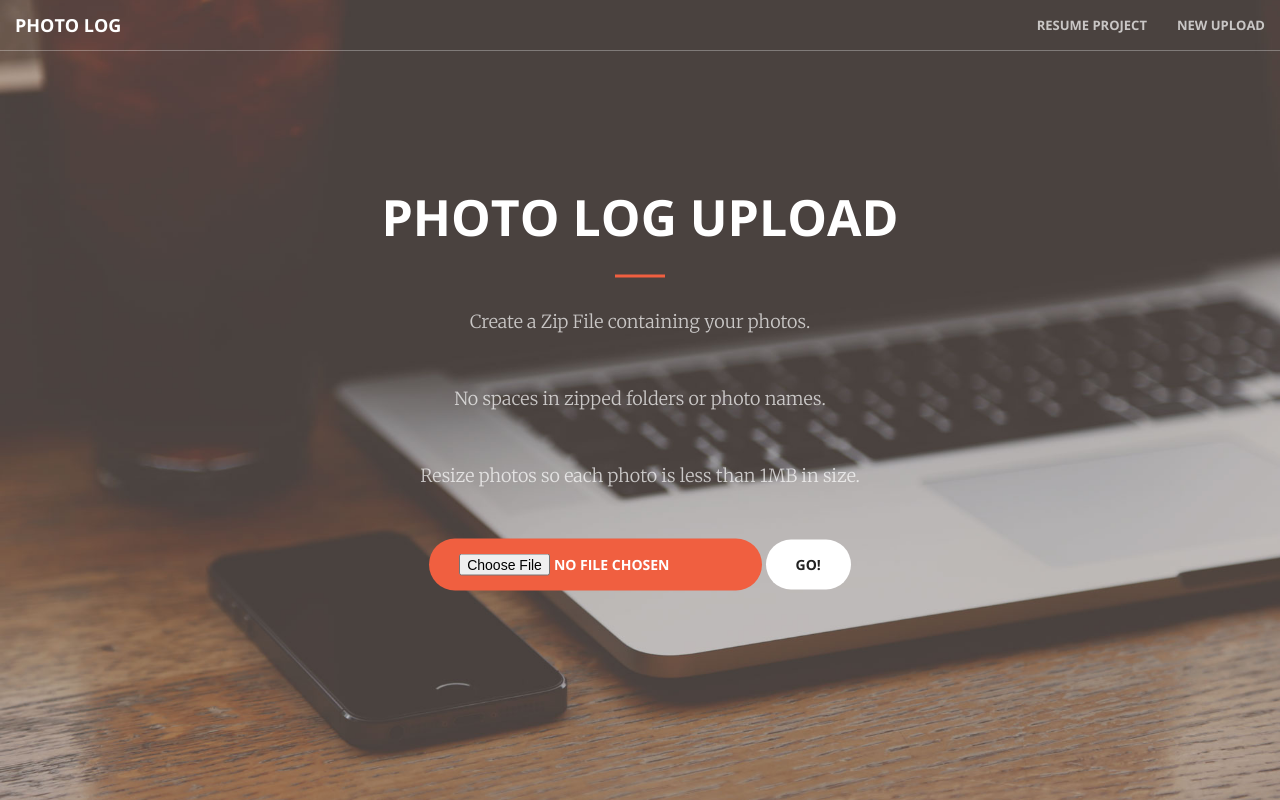
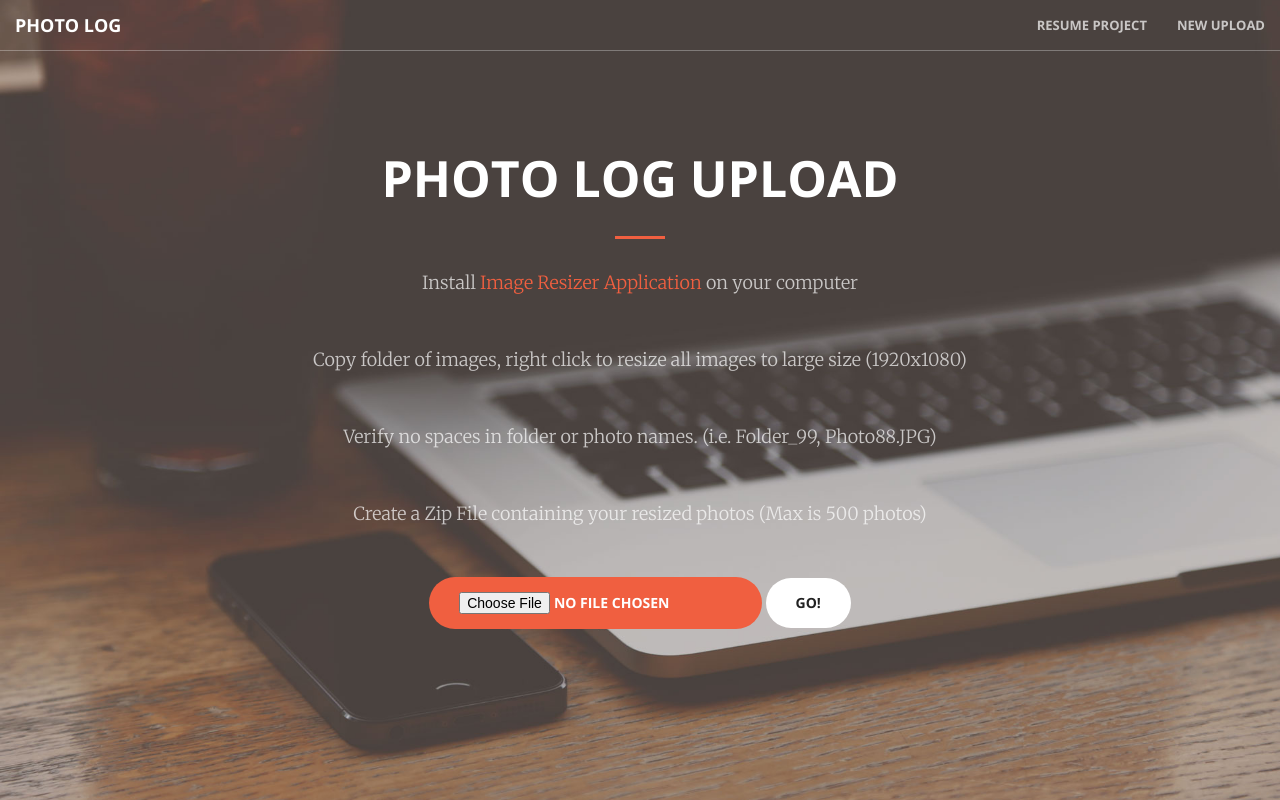
Before and after one commit to lyncas/photolog, a Django app: page / in a window 1280 px wide. Run offline with Django 3.2, Linux system fonts and the light colour scheme; parts of the project's set-up code (start-up, migrations or seed data) failed here and were passed over; some libraries are stand-ins or nearby versions.

Commit message:
added more instructions for landing page

```diff
--- a/photoreport/photoreport/settings.py
+++ b/photoreport/photoreport/settings.py
@@ -25,7 +25,7 @@ SECRET_KEY = '3zha(%p%1xi=*u*n6ckt+fa+0c047+6)*n@9v6vq8st0c*8wsl'
 # SECURITY WARNING: don't run with debug turned on in production!
 DEBUG = True
 
-ALLOWED_HOSTS = []
+ALLOWED_HOSTS = ['localhost', '10.1.1.25', '10.1.1.130', '10.1.1.137', 'photos.pronetgroup.com']
 
 
 # Application definition
--- a/photoreport/templates/landing.html
+++ b/photoreport/templates/landing.html
@@ -9,9 +9,10 @@
             <div class="header-content-inner">
                 <h1 id="homeHeading">Photo Log Upload</h1>
                 <hr>
-                <p>Create a Zip File containing your photos. </p>
-                <p>No spaces in zipped folders or photo names.</p>
-		<p>Resize photos so each photo is less than 1MB in size.</p>
+		<p>Install <a target="_blank" href="http://www.bricelam.net/ImageResizer">Image Resizer Application</a> on your computer</p>
+		<p>Copy folder of images, right click to resize all images to large size (1920x1080) </a> </p>
+                <p>Verify no spaces in folder or photo names. (i.e. Folder_99, Photo88.JPG) </p>
+		<p>Create a Zip File containing your resized photos (Max is 500 photos) </p>
                 <form class="form-inline" method="POST" action="." enctype='multipart/form-data'>{% csrf_token %}
                     <div class="form-group">
                        {{form.zip_file}}
```
Also changed, not shown: photoreport/requirements.txt (+4 -4 lines).
